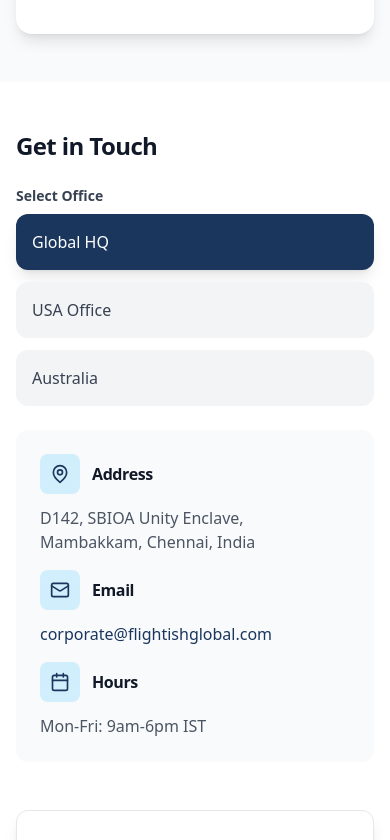
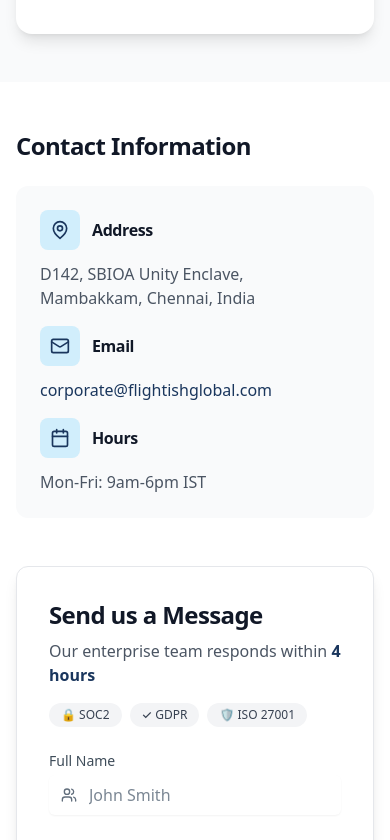
Before and after one commit to karthikeyanveeran/FligtishWeb, a React (Vite) app: page /contact in a window 390 px wide. Shown: the part 1324-2164 px from the top of the page. Built offline with nearby package versions, Linux system fonts and the light colour scheme.

Commit message:
Remove phone number and USA/Australia offices - only Chennai HQ

```diff
--- a/src/pages/ContactPage.tsx
+++ b/src/pages/ContactPage.tsx
@@ -23,7 +23,7 @@ type ContactFormData = z.infer<typeof contactFormSchema>;
 
 export const ContactPage: React.FC = () => {
   const [isSubmitted, setIsSubmitted] = React.useState(false);
-  const [selectedOffice, setSelectedOffice] = React.useState('global');
+
 
   const {
     register,
@@ -53,12 +53,10 @@ export const ContactPage: React.FC = () => {
   ];
 
   const offices = [
-    { id: 'global', name: 'Global HQ', address: 'D142, SBIOA Unity Enclave, Mambakkam, Chennai, India', hours: 'Mon-Fri: 9am-6pm IST' },
-    { id: 'usa', name: 'USA Office', address: '1250 Aviation Blvd, Suite 300, Los Angeles, CA 90045', hours: 'Mon-Fri: 9am-6pm PST' },
-    { id: 'australia', name: 'Australia', address: '85 William Street, Sydney, NSW 2000', hours: 'Mon-Fri: 9am-6pm AEST' },
+    { id: 'global', name: 'Global Headquarters', address: 'D142, SBIOA Unity Enclave, Mambakkam, Chennai, India', hours: 'Mon-Fri: 9am-6pm IST' },
   ];
 
-  const currentOffice = offices.find(o => o.id === selectedOffice) || offices[0];
+  const currentOffice = offices[0];
 
   return (
     <div className="min-h-screen bg-white">
@@ -115,18 +113,7 @@ export const ContactPage: React.FC = () => {
             {/* Sidebar */}
             <motion.div className="lg:col-span-2" initial={{ opacity: 0, x: -30 }} whileInView={{ opacity: 1, x: 0 }} viewport={{ once: true }}>
               <div className="sticky top-24">
-                <h2 className="text-2xl font-bold text-gray-900 mb-6">Get in Touch</h2>
-                <div className="mb-6">
-                  <label className="text-sm font-semibold text-gray-700 mb-2 block">Select Office</label>
-                  <div className="grid grid-cols-1 gap-3">
-                    {offices.map((office) => (
-                      <button key={office.id} onClick={() => setSelectedOffice(office.id)}
-                        className={`p-4 rounded-xl text-left font-medium transition-all ${selectedOffice === office.id ? 'bg-primary-600 text-white shadow-lg' : 'bg-gray-100 text-gray-700 hover:bg-gray-200'}`}>
-                        {office.name}
-                      </button>
-                    ))}
-                  </div>
-                </div>
+                <h2 className="text-2xl font-bold text-gray-900 mb-6">Contact Information</h2>
                 <div className="bg-gray-50 rounded-xl p-6 space-y-4">
                   <div>
                     <div className="flex items-center gap-3 mb-3">
@@ -158,7 +145,7 @@ export const ContactPage: React.FC = () => {
               <div className="bg-white rounded-xl shadow-lg p-8 border border-gray-200">
                 <div className="mb-6">
                   <h2 className="text-2xl font-bold text-gray-900 mb-2">Send us a Message</h2>
-                  <p className="text-gray-600">Response within <strong className="text-primary-600">4 hours</strong>. Urgent: <strong className="text-primary-600">+1 (800) 555-0199</strong></p>
+                  <p className="text-gray-600">Our enterprise team responds within <strong className="text-primary-600">4 hours</strong></p>
                   <div className="flex flex-wrap gap-2 mt-4">
                     <span className="text-xs bg-gray-100 text-gray-700 px-3 py-1 rounded-full font-medium">🔒 SOC2</span>
                     <span className="text-xs bg-gray-100 text-gray-700 px-3 py-1 rounded-full font-medium">✓ GDPR</span>
```
